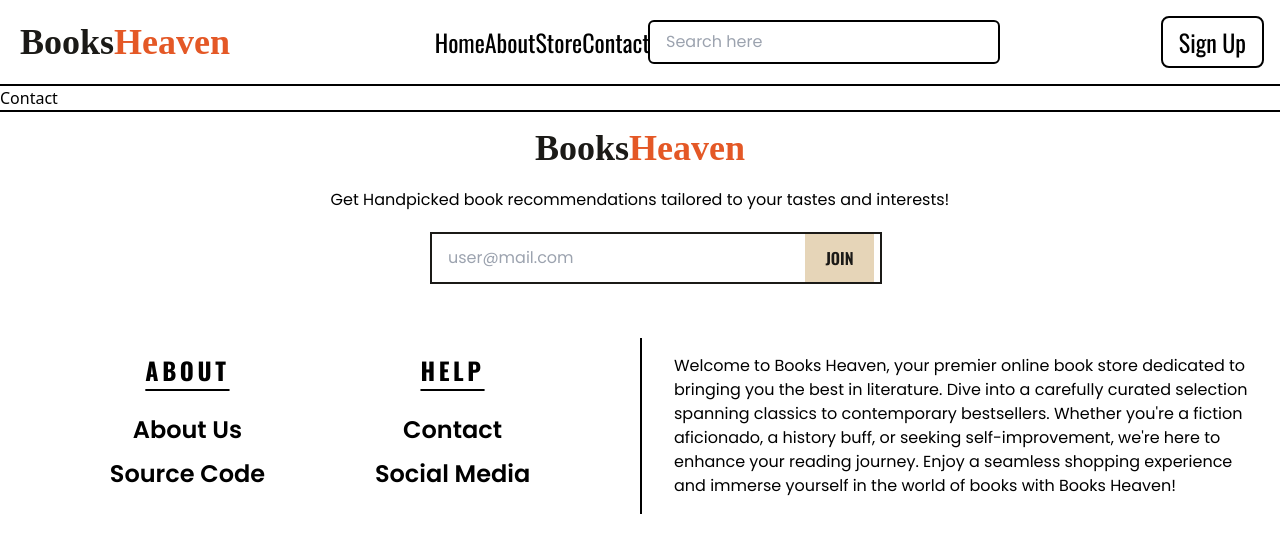
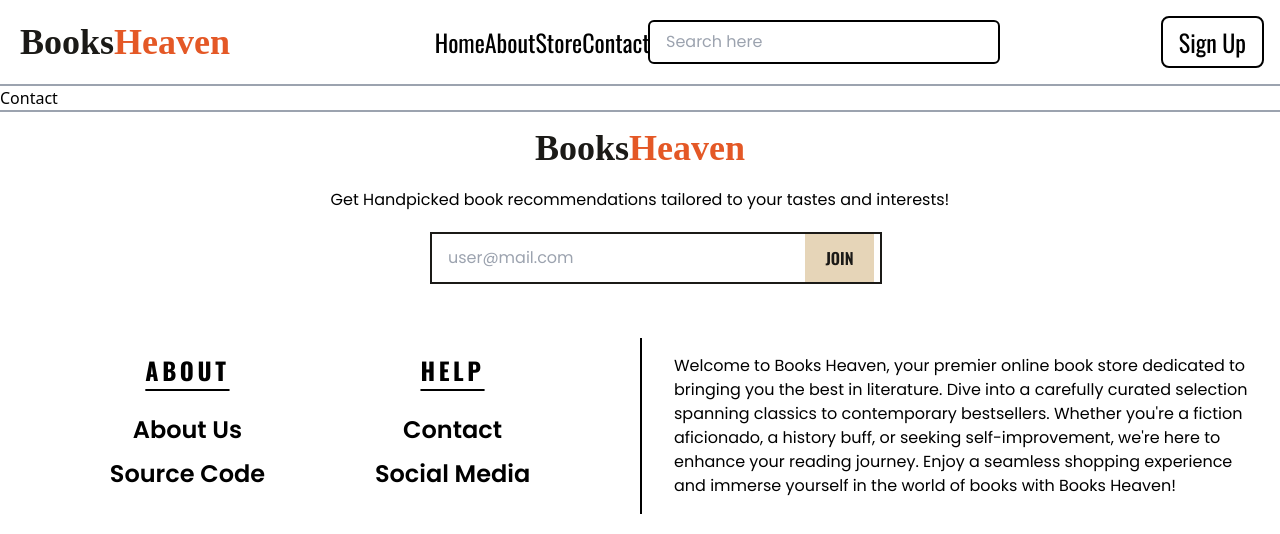
Before and after one commit to ACM-JUIT/Book-Store-with-JWT-Auth, a React (Vite) app in the folder client/: page /contact in a window 1280 px wide. Shown: the top 534 px of the page. Built offline with nearby package versions, Linux system fonts and the light colour scheme; a web font is replaced by a local one.

Commit message:
minor tweaks

```diff
--- a/client/src/components/Footer/Footer.jsx
+++ b/client/src/components/Footer/Footer.jsx
@@ -10,7 +10,7 @@ function Footer() {
     setFormdata({ email: "" });
   };
   return (
-    <footer className="  flex flex-col  border-black border-t-2">
+    <footer className="  flex flex-col  border-gray-400 border-t-2">
       <div className="flex flex-col justify-center items-center my-4 gap-5 mx-auto w-[80%] border-b-2 border-[#ffffff33]">
         <div>
           <Link
--- a/client/src/components/Header/Header.jsx
+++ b/client/src/components/Header/Header.jsx
@@ -22,7 +22,7 @@ function Header() {
     } catch (error) {}
   };
   return (
-    <header className="border-b-2 border-black flex justify-between">
+    <header className="border-b-2 border-gray-400 flex justify-between">
       {/* start */}
       <div className="m-2 px-3 py-2 w-1/6 flex justify-start">
         {/* logo */}
```
